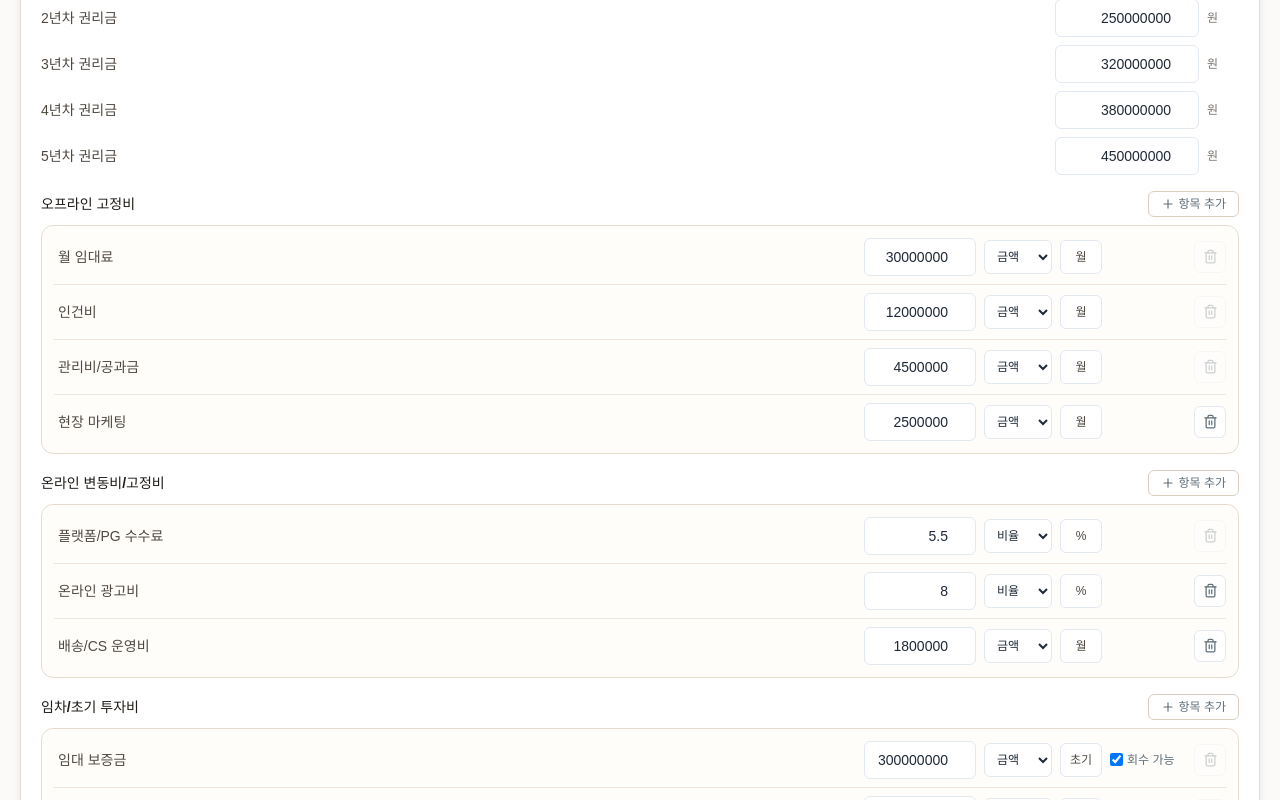
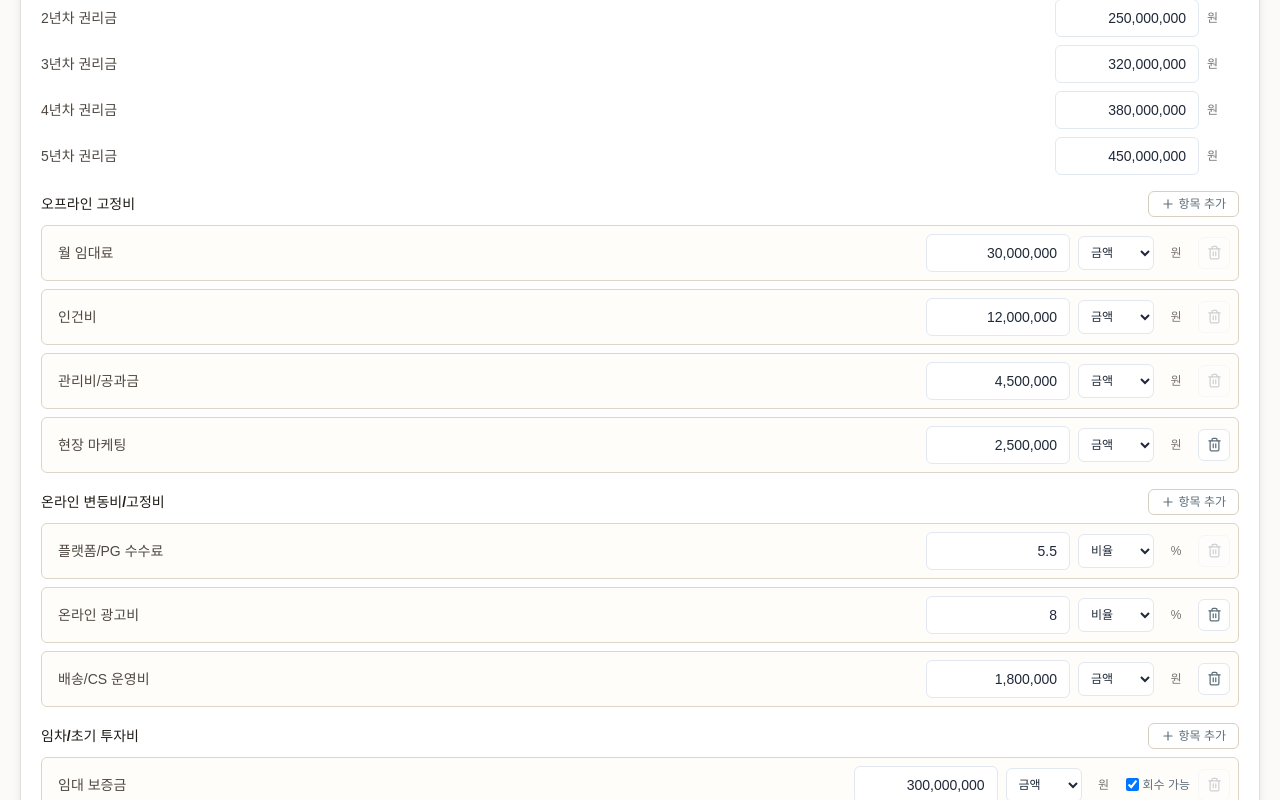
Before and after one commit to gkfls117-star/linkland-bep-calculator, a React (Vite) app: page / in a window 1280 px wide. Shown: the part 1080-1880 px from the top of the page. Built offline with nearby package versions, Linux system fonts and the light colour scheme; no server answers.

Commit message:
비용 입력 UI와 숫자 포맷 개선

```diff
--- a/src/components/DynamicItemEditor.tsx
+++ b/src/components/DynamicItemEditor.tsx
@@ -3,6 +3,7 @@ import type { DynamicItem, ExpenseSection, Language } from "../types/calculator"
 import { createItem } from "../lib/defaults"
 import { localized } from "../lib/i18n"
 import { EditableText } from "./EditableText"
+import { FormattedNumberInput } from "./FormattedNumberInput"
 
 type DynamicItemEditorProps = {
   readonly title: string
@@ -25,6 +26,10 @@ export const DynamicItemEditor = ({
     onChange(items.map((item) => (item.id === itemId ? { ...item, ...patch } : item)))
   }
 
+  const updateType = (item: DynamicItem, type: DynamicItem["type"]): void => {
+    update(item.id, { type, unit: type === "rate" ? "%" : localized("원", "元", language) })
+  }
+
   const add = (): void => {
     onChange([
       ...items,
@@ -44,46 +49,40 @@ export const DynamicItemEditor = ({
           <Plus size={14} /> {localized("항목 추가", "添加项目", language)}
         </button>
       </div>
-      <div className="rounded-xl border border-[#e5dccf] bg-[#fffdfa] px-3 py-1">
+      <div className="space-y-2">
         {items.map((item) => (
           <div
             key={item.id}
-            className="grid min-w-0 grid-cols-[minmax(0,1fr)_112px_68px_42px_76px_32px] items-center gap-2 border-b border-[#eee6dc] py-2 last:border-b-0"
+            className="grid min-w-0 grid-cols-[minmax(0,1fr)_144px_76px_28px_auto] items-center gap-2 rounded-md border border-[#dfd5c7] bg-[#fffdfa] p-2"
           >
             <EditableText
               ariaLabel={localized("항목명 수정", "编辑项目名", language)}
-              className="min-w-0 px-1"
+              className="min-w-0 px-2"
               inputClassName="min-w-0"
               value={language === "zh" ? item.nameZh : item.nameKo}
               onChange={(value) =>
                 update(item.id, language === "zh" ? { nameZh: value } : { nameKo: value })
               }
             />
-            <input
-              className="rounded-md border border-slate-200 bg-white px-3 py-2 text-right text-sm text-[#1f2937] outline-none focus:border-[#111827]"
-              type="number"
+            <FormattedNumberInput
+              decimals={item.type === "rate" ? 2 : 0}
               value={item.value}
-              onChange={(event) => update(item.id, { value: Number(event.target.value) })}
+              onChange={(value) => update(item.id, { value })}
             />
             <select
               className="rounded-md border border-slate-200 bg-white px-2 py-2 text-xs text-[#1f2937] outline-none focus:border-[#111827]"
               value={item.type}
-              onChange={(event) =>
-                update(item.id, { type: event.target.value === "rate" ? "rate" : "amount" })
-              }
+              onChange={(event) => updateType(item, event.target.value === "rate" ? "rate" : "amount")}
             >
               <option value="amount">{localized("금액", "金额", language)}</option>
               <option value="rate">{localized("비율", "比例", language)}</option>
             </select>
-            <EditableText
-              ariaLabel={localized("단위 수정", "编辑单位", language)}
-              className="rounded-md border border-slate-200 bg-white px-2 py-2 text-center text-xs"
-              inputClassName="px-1 text-center text-xs"
-              value={item.unit}
-              onChange={(value) => update(item.id, { unit: value })}
-            />
-            {showRecoverable ? (
-              <label className="flex items-center gap-1 text-xs text-[#5f6f7a]">
+            <span className="text-center text-xs text-[#7b746d]">
+              {item.type === "rate" ? "%" : localized("원", "元", language)}
+            </span>
+            <div className="flex items-center justify-end gap-2">
+              {showRecoverable && (
+                <label className="flex items-center gap-1 whitespace-nowrap text-xs text-[#5f6f7a]">
                   <input
                     type="checkbox"
                     checked={item.recoverable === true}
@@ -91,8 +90,6 @@ export const DynamicItemEditor = ({
                   />
                   {localized("회수 가능", "可回收", language)}
                 </label>
-            ) : (
-              <span />
               )}
               <button
                 type="button"
@@ -103,6 +100,7 @@ export const DynamicItemEditor = ({
                 <Trash2 size={15} />
               </button>
             </div>
+          </div>
         ))}
       </div>
     </div>
--- /dev/null
+++ b/src/components/FormattedNumberInput.tsx
@@ -0,0 +1,68 @@
+import { useEffect, useState } from "react"
+
+type FormattedNumberInputProps = {
+  readonly value: number
+  readonly className?: string
+  readonly ariaLabel?: string
+  readonly decimals?: number
+  readonly onChange: (value: number) => void
+}
+
+export const FormattedNumberInput = ({
+  value,
+  className = "",
+  ariaLabel,
+  decimals = 2,
+  onChange,
+}: FormattedNumberInputProps) => {
+  const [draft, setDraft] = useState(formatInputNumber(value, decimals))
+
+  useEffect(() => {
+    setDraft(formatInputNumber(value, decimals))
+  }, [decimals, value])
+
+  const save = (rawValue: string): void => {
+    const parsed = parseInputNumber(rawValue)
+    onChange(parsed)
+    setDraft(formatInputNumber(parsed, decimals))
+  }
+
+  return (
+    <input
+      aria-label={ariaLabel}
+      className={`rounded-md border border-slate-200 bg-white px-3 py-2 text-right text-sm text-[#1f2937] outline-none focus:border-[#111827] ${className}`}
+      inputMode="decimal"
+      value={draft}
+      onBlur={(event) => save(event.target.value)}
+      onChange={(event) => setDraft(formatTypingNumber(event.target.value))}
+      onKeyDown={(event) => {
+        if (event.key === "Enter") save(event.currentTarget.value)
+      }}
+    />
+  )
+}
+
+const parseInputNumber = (value: string): number => {
+  const normalized = value.replace(/,/g, "").trim()
+  if (normalized.length === 0) return 0
+  const parsed = Number(normalized)
+  return Number.isFinite(parsed) ? parsed : 0
+}
+
+const formatInputNumber = (value: number, decimals: number): string =>
+  new Intl.NumberFormat("en-US", {
+    maximumFractionDigits: decimals,
+  }).format(value)
+
+const formatTypingNumber = (value: string): string => {
+  const normalized = value.replace(/[^\d.-]/g, "")
+  if (normalized === "" || normalized === "-" || normalized === "." || normalized === "-.") {
+    return normalized
+  }
+  const [integerPart = "", decimalPart] = normalized.split(".")
+  const signed = integerPart.startsWith("-")
+  const unsignedInteger = signed ? integerPart.slice(1) : integerPart
+  const groupedInteger = unsignedInteger.replace(/\B(?=(\d{3})+(?!\d))/g, ",")
+  const nextInteger = signed ? `-${groupedInteger}` : groupedInteger
+  return decimalPart === undefined ? nextInteger : `${nextInteger}.${decimalPart}`
+}
--- a/src/components/InputPanel.tsx
+++ b/src/components/InputPanel.tsx
@@ -1,6 +1,7 @@
 import type { CalculatorInput, Language } from "../types/calculator"
 import { localized } from "../lib/i18n"
 import { DynamicItemEditor } from "./DynamicItemEditor"
+import { FormattedNumberInput } from "./FormattedNumberInput"
 
 type InputPanelProps = {
   readonly input: CalculatorInput
@@ -32,11 +33,11 @@ export const InputPanel = ({ input, language, highlightedKey, onChange }: InputP
             .map((field) => (
               <label key={field.key} className={rowClass(highlightedKey === field.key)}>
                 <span>{field.label}</span>
-                <input
-                  className="w-36 rounded-md border border-slate-200 bg-white px-3 py-2 text-right text-sm text-[#1f2937]"
-                  type="number"
+                <FormattedNumberInput
+                  className="w-36"
+                  decimals={field.unit === "%" ? 2 : 0}
                   value={Number(input[field.key])}
-                  onChange={(event) => setNumber(field.key, Number(event.target.value))}
+                  onChange={(value) => setNumber(field.key, value)}
                 />
                 <span className="w-8 text-xs text-[#7b746d]">{field.unit}</span>
               </label>
--- a/src/components/LanguageCurrencySwitch.tsx
+++ b/src/components/LanguageCurrencySwitch.tsx
@@ -2,6 +2,7 @@ import { RefreshCw, Settings } from "lucide-react"
 import type { Language, MoneyUnit } from "../types/calculator"
 import type { AppSettings } from "../lib/storage"
 import { localized, t } from "../lib/i18n"
+import { FormattedNumberInput } from "./FormattedNumberInput"
 
 type LanguageCurrencySwitchProps = {
   readonly settings: AppSettings
@@ -45,14 +46,11 @@ export const LanguageCurrencySwitch = ({
         </button>
         </div>
         <label className="grid w-24 gap-1 text-[10px] font-semibold uppercase text-[#7d7168]">
-          CNY {settings.exchangeRate} KRW
-          <input
-            className="rounded-md border border-slate-200 px-2 py-2 text-right text-sm text-[#111827]"
-            type="number"
+          CNY {new Intl.NumberFormat("en-US").format(settings.exchangeRate)} KRW
+          <FormattedNumberInput
+            className="px-2"
             value={settings.exchangeRate}
-            onChange={(event) =>
-              onSettingsChange({ ...settings, exchangeRate: Number(event.target.value) })
-            }
+            onChange={(exchangeRate) => onSettingsChange({ ...settings, exchangeRate })}
           />
         </label>
         <button
--- a/src/components/MarketAnalysis.tsx
+++ b/src/components/MarketAnalysis.tsx
@@ -7,6 +7,7 @@ import { formatMoney, formatNumber, formatPercent } from "../lib/format"
 import { localized, t } from "../lib/i18n"
 import { CardBlock } from "./CardBlock"
 import { EditableText } from "./EditableText"
+import { FormattedNumberInput } from "./FormattedNumberInput"
 
 type MarketAnalysisProps = {
   readonly stores: readonly MarketStore[]
@@ -168,6 +169,6 @@ type NumberInputProps = {
 const NumberInput = ({ label, value, onChange }: NumberInputProps) => (
   <label className="grid gap-1 text-xs text-steel">
     {label}
-    <input className="rounded-md border border-slate-200 bg-white px-3 py-2 text-right text-sm text-[#111827] outline-none focus:border-[#111827]" type="number" value={value} onChange={(event) => onChange(Number(event.target.value))} />
+    <FormattedNumberInput className="w-full" decimals={label.includes("%") ? 2 : 0} value={value} onChange={onChange} />
   </label>
 )
```
Lines whose indentation alone changed are shown as unchanged.
